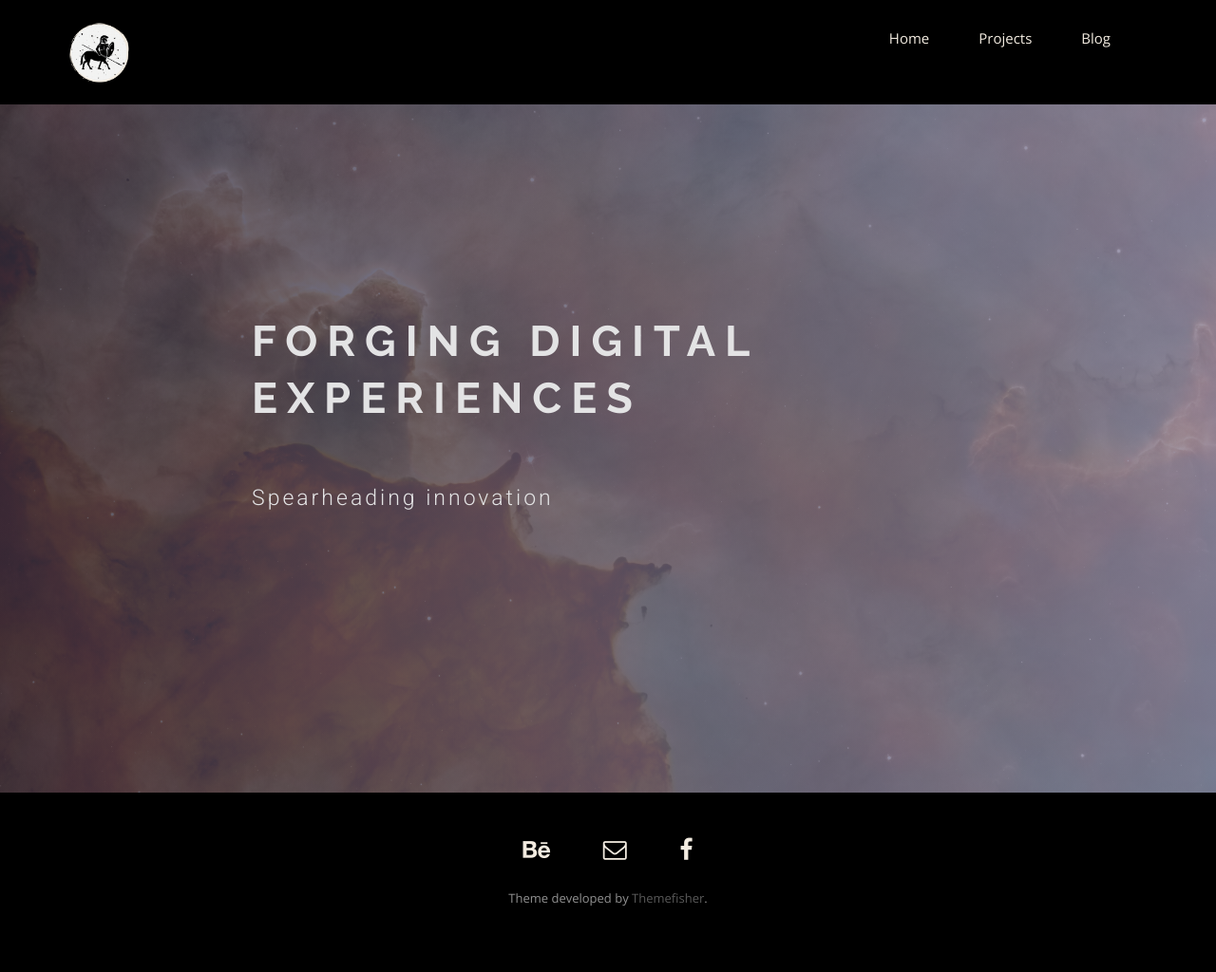
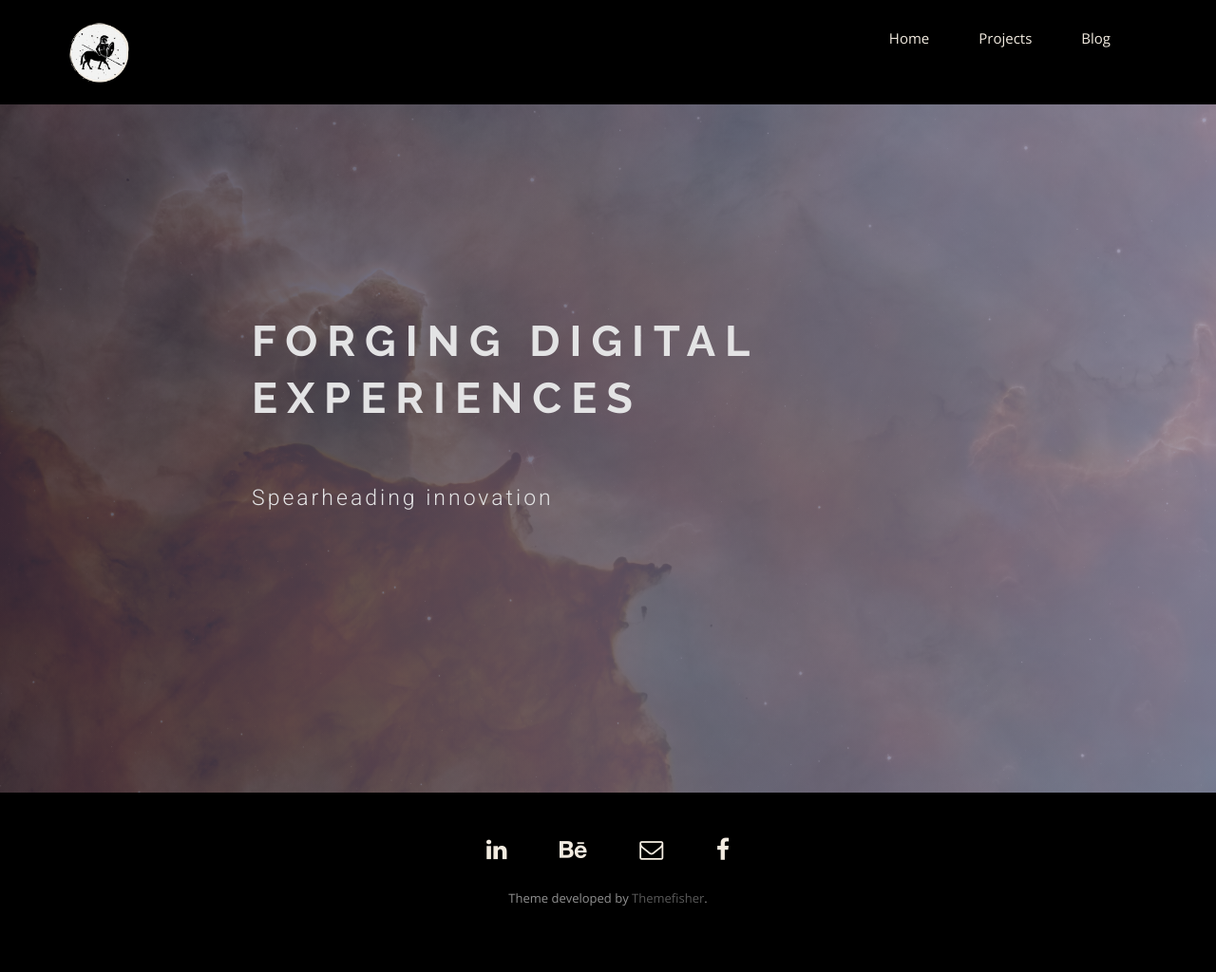
Before and after one commit to studiocentauri/studiocentauri.github.io, a Jekyll site: the page built from index.html, in a window 1280 px wide. Shown: the whole page at 95% size. Built offline with Jekyll 4.4.1, drawn with Linux system fonts in a browser that asks for light colours; nearby versions of some CDN libraries; some web fonts are replaced.

Commit message:
Add LinkedIn link to footer

```diff
--- a/_includes/footer.html
+++ b/_includes/footer.html
@@ -8,10 +8,9 @@
             <!-- <li>
               <a href="http://www.themefisher.com"><i class="fa fa-google"></i></a>
             </li> -->
-            <!-- TODO: Make a LinkedIn -->
-            <!-- <li>
-              <a href="http://www.themefisher.com"><i class="fa fa-linkedin"></i></a>
-            </li> -->
+            <li>
+              <a href="https://www.linkedin.com/company/studio-centauri/"><i class="fa fa-linkedin"></i></a>
+            </li>
             <!-- <li>
               <a href="http://www.themefisher.com"><i class="fa fa-pinterest"></i></a>
             </li> -->
```
